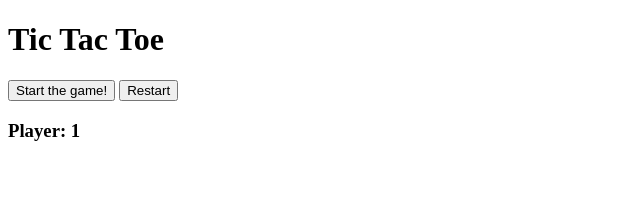
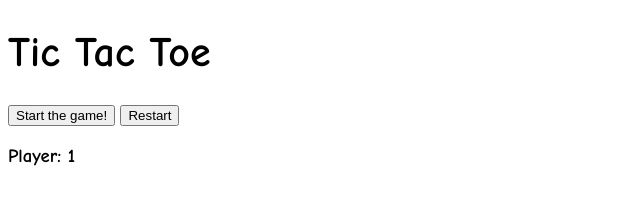
Before and after one commit to JohanCodeForFun/tic-tac-toe, a website: page index.html in a window 1280 px wide. Shown: the whole page, without its empty margins (0-640 px from the left). Drawn offline with Linux system fonts and the light colour scheme.

Commit message:
update gameboard styling

```diff
--- a/index.html
+++ b/index.html
@@ -8,7 +8,7 @@
   <script src="app.js" defer></script>
 </head>
 <body>
-  <h1>Tic Tac Toe</h1>
+  <h1 id="title">Tic Tac Toe</h1>
   <button id="start" onclick="gameBoard.loadBoard()">Start the game!</button>
   <button id="restart" onclick="gameBoard.restart()">Restart</button>
 
--- a/style.css
+++ b/style.css
@@ -1,3 +1,11 @@
+body {
+  font-family: 'Permanent Marker', 'Comic Sans MS', cursive, sans-serif;
+}
+
+#title {
+  font-size: 42px;
+}
+
 table {
   width: 320px;
   height: 320px;
```
